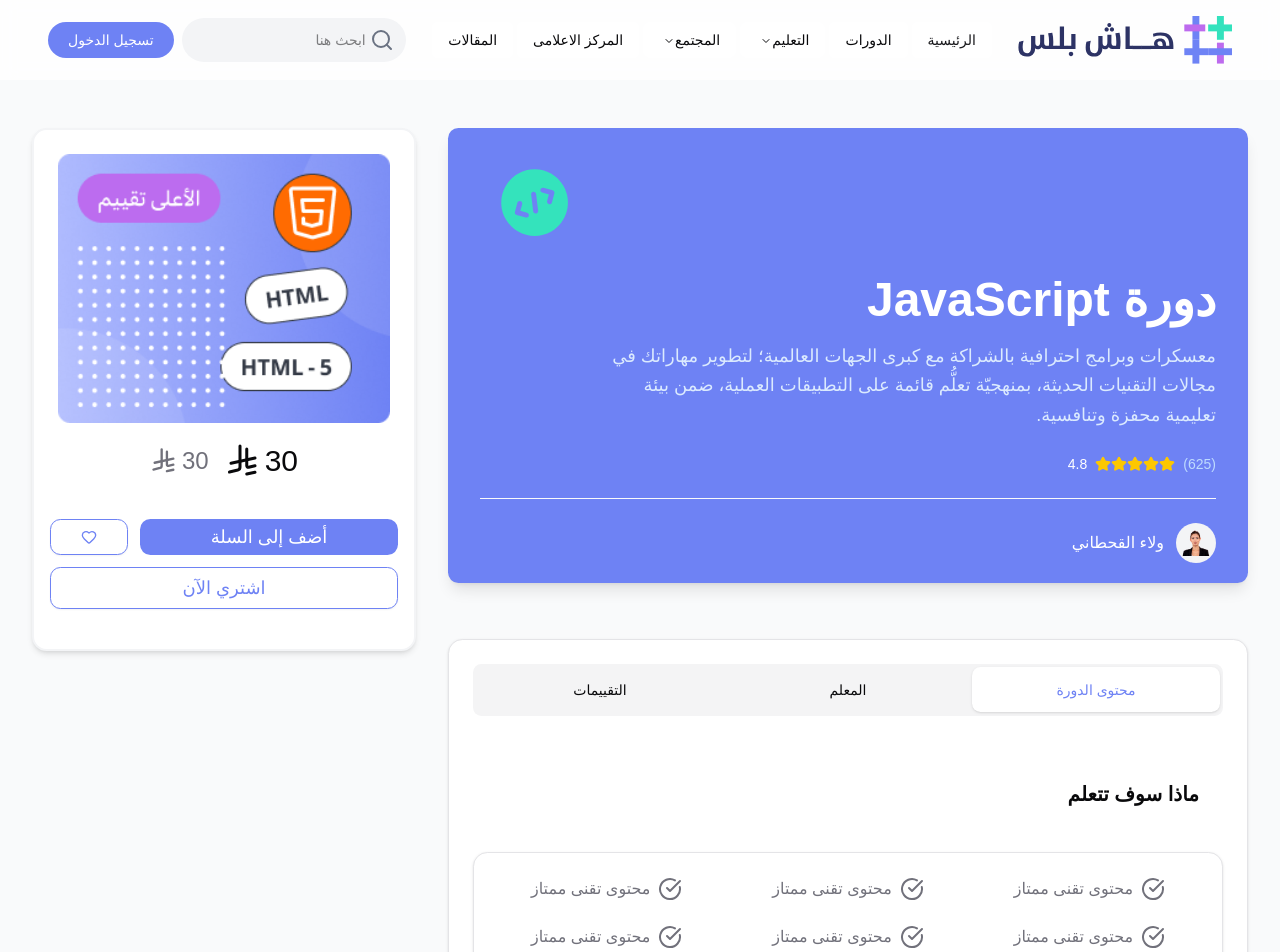
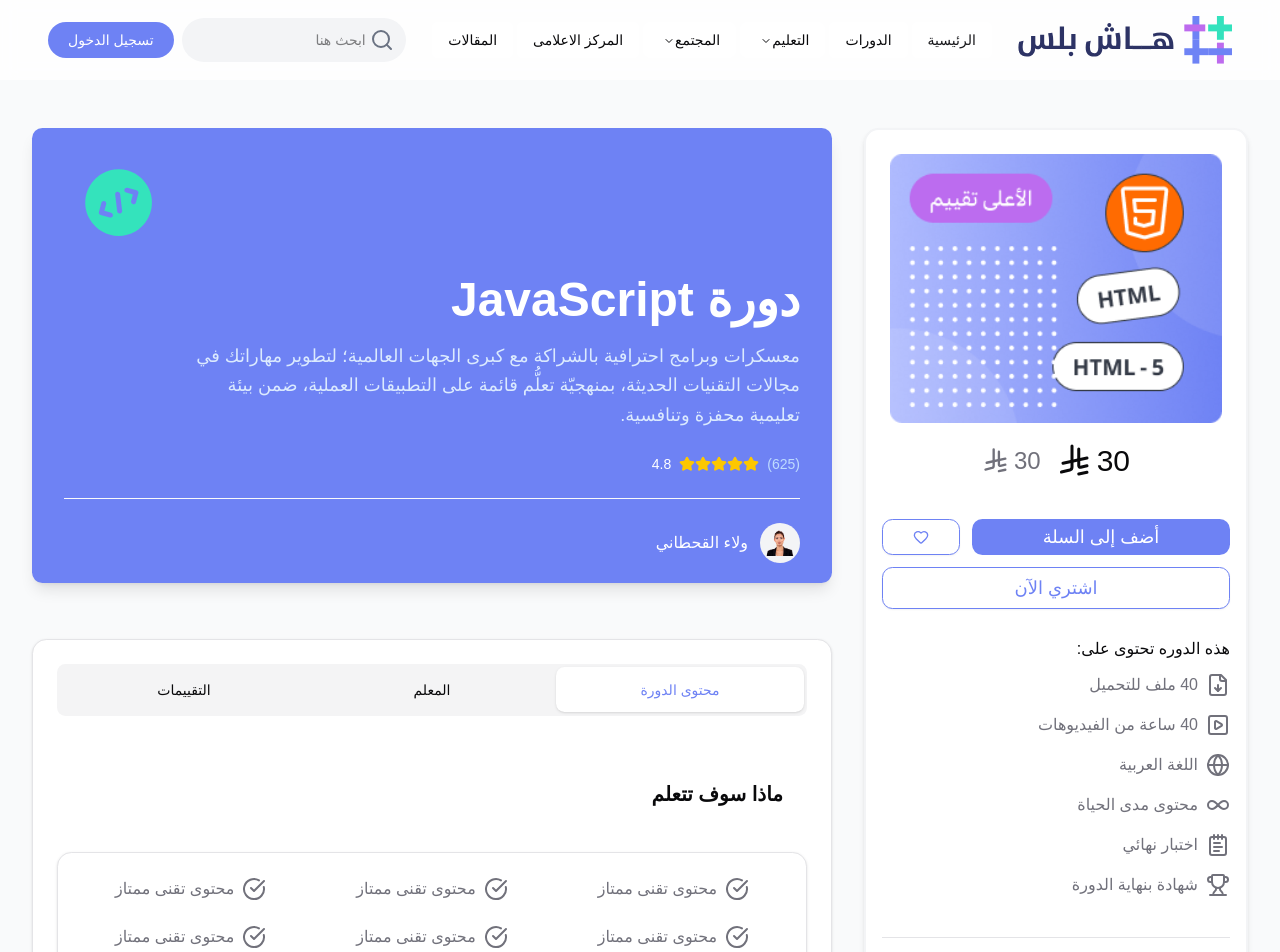
Before and after one commit to Abdulah-Kamel/Hash-plus, a Next.js app: page /course in a window 1280 px wide. Shown: the top 952 px of the page. Built offline with nearby package versions, Linux system fonts and the light colour scheme; a web font is replaced by a local one.

Commit message:
added course mini  card

```diff
--- a/src/app/course/page.js
+++ b/src/app/course/page.js
@@ -43,17 +43,17 @@
             {/* Main Content */}
             <Container className="py-12">
                 <div className="grid grid-cols-1 lg:grid-cols-3 gap-8">
+                    {/* Sidebar - Right Column */}
+                    <div className="lg:col-span-1">
+                        <CourseSidebar />
+                    </div>
+
                     <div className="lg:col-span-2 space-y-14">
                         {/* Course Hero Section */}
                         <CourseHero />
                     {/* Course Content */}
                         <CourseContent />
                     </div>
-                    {/* Sidebar - Right Column */}
-                    <div className="lg:col-span-1">
-                        <CourseSidebar />
-                    </div>
-
                 </div>
             </Container>
             <Footer />
--- a/src/components/course-details/CourseSidebar.jsx
+++ b/src/components/course-details/CourseSidebar.jsx
@@ -1,8 +1,12 @@
 import React from 'react';
-import { Card, CardContent, CardHeader } from '@/components/ui/card';
+import {Card, CardContent, CardFooter, CardHeader} from '@/components/ui/card';
 import { Button } from '@/components/ui/button';
-import { Badge } from '@/components/ui/badge';
-import { Clock, Users, Award, Download, Smartphone, Tv, Infinity, SaudiRiyal, Heart } from 'lucide-react';
+import {
+    SaudiRiyal,
+    Heart,
+    FileDown,
+    SquarePlay, Globe, Infinity, NotepadText, Trophy, Send
+} from 'lucide-react';
 import Image from "next/image";
 import courseImage from "@/assets/course1.png"
 const CourseSidebar = () => {
@@ -26,22 +30,58 @@
         <CardContent className="p-4 space-y-3">
             <div className="grid grid-cols-4 gap-3 items-center">
             {/* Add to Cart Button */}
-            <Button className="col-span-3 w-full bg-primary hover:bg-primary/90 text-white py-3 text-lg font-medium rounded-lg">
+            <Button className="col-span-3 w-full bg-primary hover:bg-primary/90 text-white cursor-pointer py-3 text-lg font-medium rounded-lg">
                 أضف إلى السلة
             </Button>
             {/* Wishlist Button */}
             <div className="col-span-1 flex justify-center">
-                <Button variant="outline" className="w-full border border-primary hover:bg-gray-50 rounded-lg">
+                <Button variant="outline" className="w-full border border-primary cursor-pointer hover:bg-gray-50 rounded-lg">
                   <Heart className="text-primary w-6 h-6" />
                 </Button>
             </div>
             </div>
 
             {/* Buy Now Button */}
-            <Button variant="outline" className="w-full border border-primary text-primary  py-5 text-lg font-medium rounded-lg">
+            <Button variant="outline" className="w-full border border-primary text-primary hover:text-primary cursor-pointer  py-5 text-lg font-medium rounded-lg">
                 اشتري الآن
             </Button>
+
+            <div className="mt-4">
+                <h3>هذه الدوره تحتوى على:</h3>
+                <ul className="space-y-4 mt-3">
+                    <li className="flex items-center gap-2 text-muted-foreground">
+                        <FileDown />
+                        <span>40 ملف للتحميل</span>
+                    </li>
+                    <li className="flex items-center gap-2 text-muted-foreground">
+                        <SquarePlay />
+                        <span>40 ساعة من الفيديوهات</span>
+                    </li>
+                    <li className="flex items-center gap-2 text-muted-foreground">
+                        <Globe />
+                        <span>اللغة العربية</span>
+                    </li>
+                    <li className="flex items-center gap-2 text-muted-foreground">
+                        <Infinity />
+                        <span>محتوى مدى الحياة</span>
+                    </li>
+                    <li className="flex items-center gap-2 text-muted-foreground">
+                        <NotepadText />
+                        <span>اختبار نهائي</span>
+                    </li>
+                    <li className="flex items-center gap-2 text-muted-foreground">
+                        <Trophy />
+                        <span>شهادة بنهاية الدورة</span>
+                    </li>
+                </ul>
+            </div>
         </CardContent>
+          <CardFooter className="border-t mx-4">
+              <Button variant={"outline"} className="w-full py-6 text-primary hover:text-primary border-none cursor-pointer bg-gray-100 hover:bg-gray-200 rounded-lg">
+                  <Send className="size-6"/>
+                  شارك الدورة مع أصدقائك
+              </Button>
+          </CardFooter>
       </Card>
     </div>
   );
```
